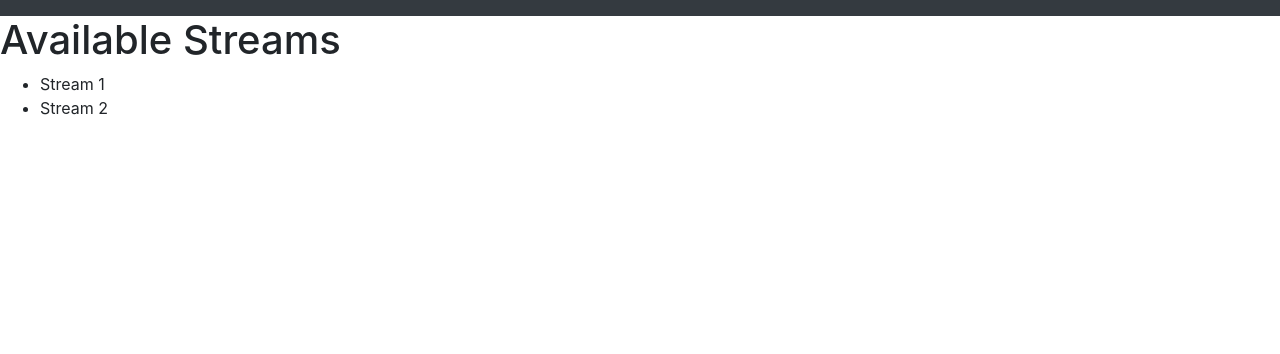
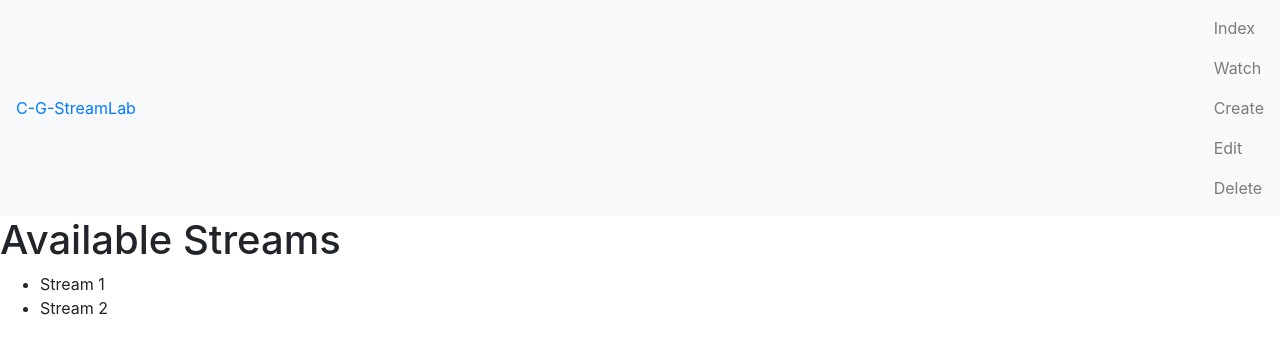
Before and after one commit to todokku/twitch.tv_clone, a React (Create React App) app in the folder client/: page / in a window 1280 px wide. Shown: the top 354 px of the page. Built offline with nearby package versions, Linux system fonts and the light colour scheme.

Commit message:
Package Download

```diff
--- a/client/src/components/App.js
+++ b/client/src/components/App.js
@@ -1,6 +1,6 @@
 import React from "react";
 import { BrowserRouter as Router, Route, Link } from "react-router-dom";
-//
+//Main App Components.
 import StreamIndex from "./streams/StreamIndex";
 import StreamCreate from "./streams/StreamCreate";
 import StreamShow from "./streams/StreamShow";
@@ -9,11 +9,31 @@ import StreamDelete from "./streams/StreamDelete";
 
 const App = () => {
   //exact keyword allows nested components to render without issues.
+  //header displays on each component regardless of path.
   return (
     <div>
-      <header>
-        <nav className="navbar navbar-dark bg-dark"></nav>
-      </header>
+      <Router>
+        <nav className="navbar navbar-light bg-light">
+          <Link to="/">C-G-StreamLab</Link>
+          <ul className="navbar-nav">
+            <li className="nav-item">
+              <navLink className="nav-link" to="/">Index</navLink>
+            </li>
+            <li className="nav-item">
+              <Link className="nav-link" to="/streamshow">Watch</Link>
+            </li>
+            <li className="nav-item">
+              <Link className="nav-link" to="/streamnew">Create</Link>
+            </li>
+            <li className="nav-item">
+              <Link className="nav-link" to="/streamedit">Edit</Link>
+            </li>
+            <li className="nav-item">
+              <Link className="nav-link" to="/streamdelete">Delete</Link>
+            </li>
+          </ul>
+        </nav>
+      </Router>
       <Router>
         <div>
           <Route path="/" exact component={StreamIndex} />
```
Also changed, not shown: 1 other file (tests, documents, lock files or other folders).
